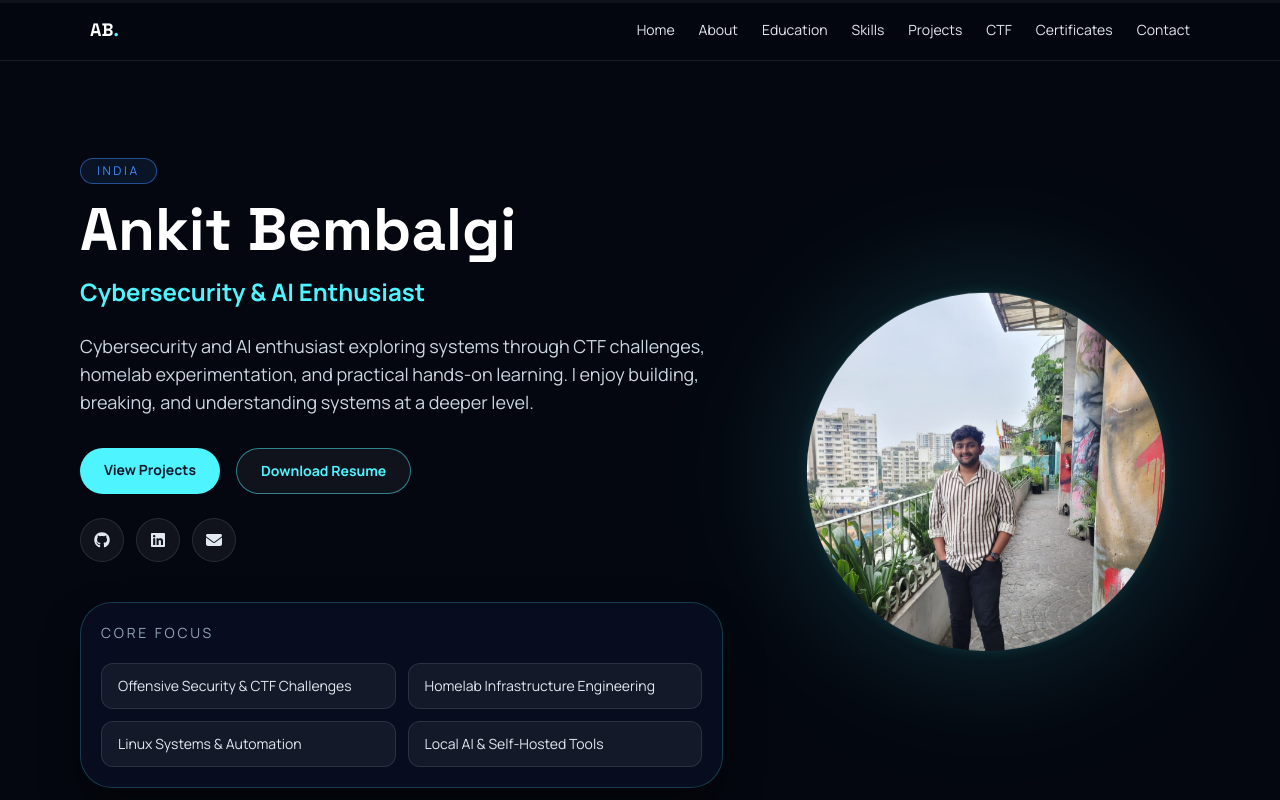
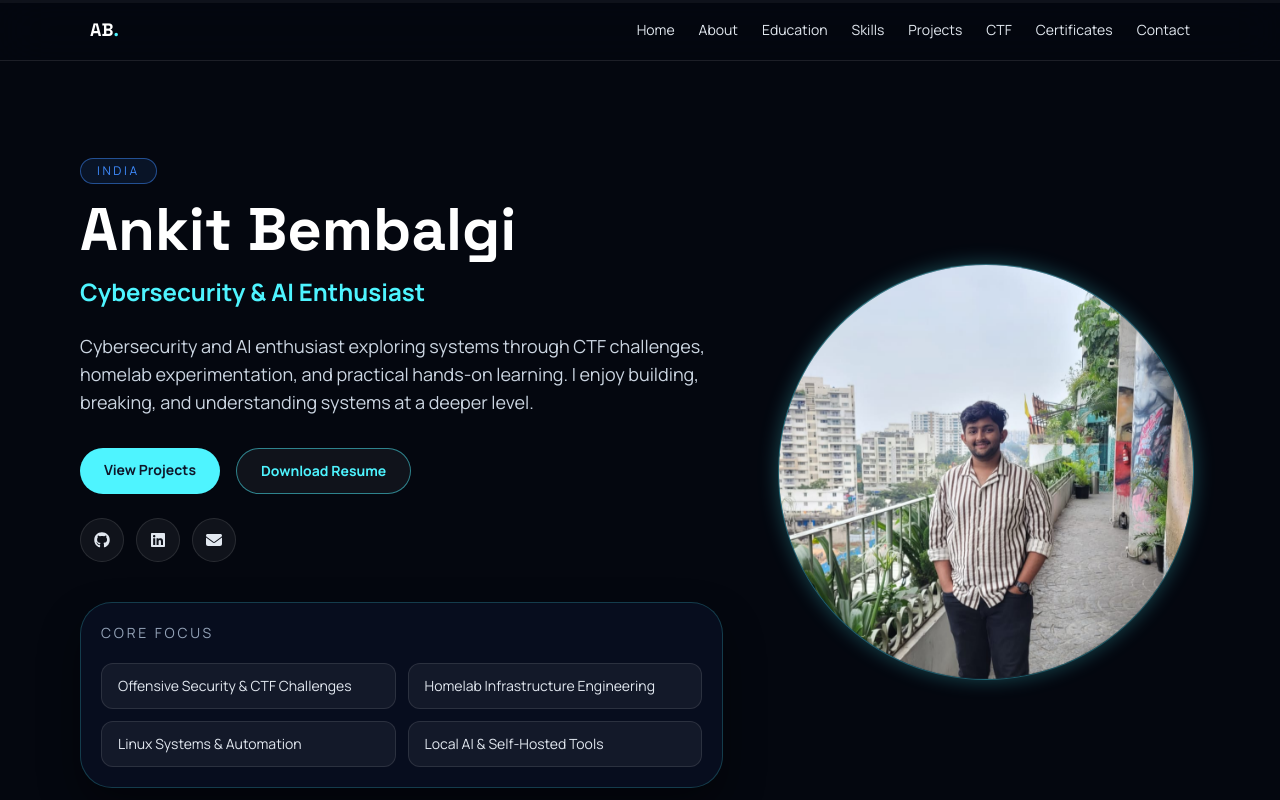
Before and after one commit to AnkitB1405/CV, a React (Vite) app: page / in a window 1280 px wide. Shown: the top 800 px of the page. Built offline with nearby package versions, Linux system fonts and the light colour scheme; the HTML template or start-up script is replaced by a standard one.

Commit message:
Changed image positioning and added resume link

```diff
--- a/src/components/Hero.jsx
+++ b/src/components/Hero.jsx
@@ -73,7 +73,7 @@ const Hero = () => {
 
         <Reveal delay={110} className="animate-float">
           <div className="relative flex justify-center lg:justify-center">
-            <div className="relative h-72 w-72 rounded-full border border-cyan/35 bg-gradient-to-br from-cyan/20 via-electric/15 to-transparent p-2 shadow-neon md:h-80 md:w-80 xl:h-[21.5rem] xl:w-[21.5rem]">
+            <div className="group relative h-60 w-60 overflow-hidden rounded-full border border-cyan/35 bg-gradient-to-br from-cyan/20 via-electric/15 to-transparent p-2 shadow-neon sm:h-72 sm:w-72 md:h-80 md:w-80 lg:h-[24rem] lg:w-[24rem] xl:h-[26rem] xl:w-[26rem]">
               <div
                 className="absolute -inset-5 -z-10 rounded-full bg-cyan/15 blur-3xl"
                 aria-hidden="true"
@@ -85,7 +85,7 @@ const Hero = () => {
               <img
                 src={profileImage}
                 alt={`${profile.name} portrait`}
-                className="h-full w-full rounded-full object-cover object-[center_22%] scale-110"
+                className="h-full w-full rounded-full object-cover object-[50%_25%] transition-transform duration-300 ease-out translate-x-[6%] group-hover:scale-[1.4] scale-[1.28]"
               />
             </div>
           </div>
```
Also changed, not shown: 1 other file (tests, documents, lock files or other folders).
